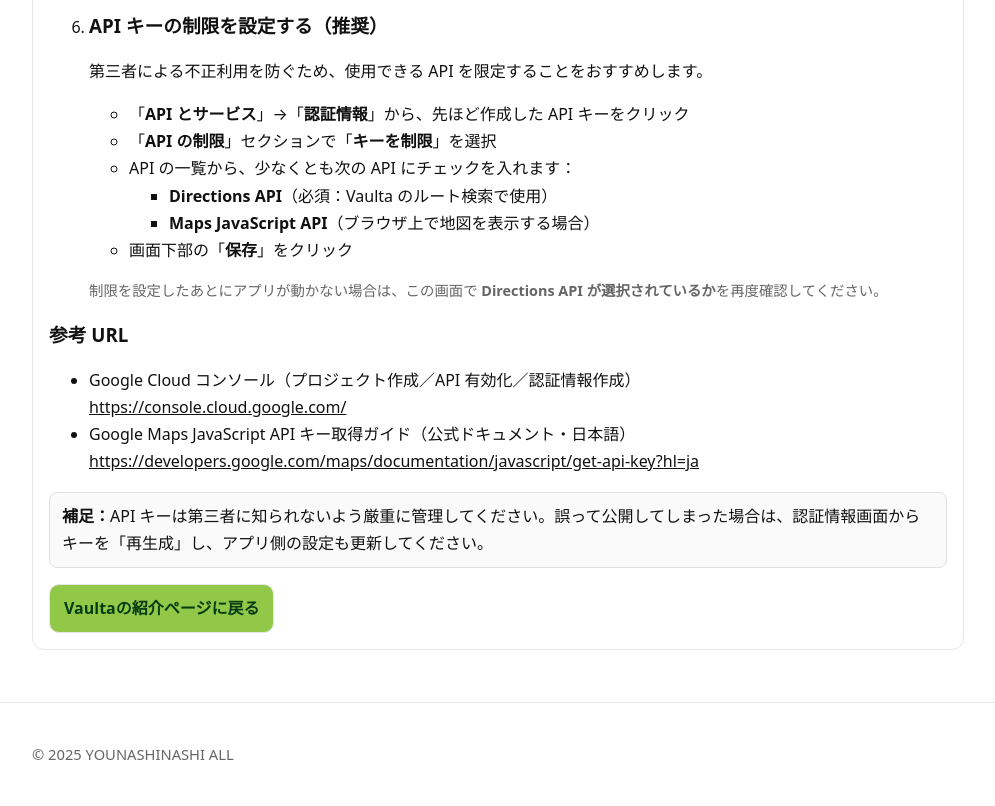
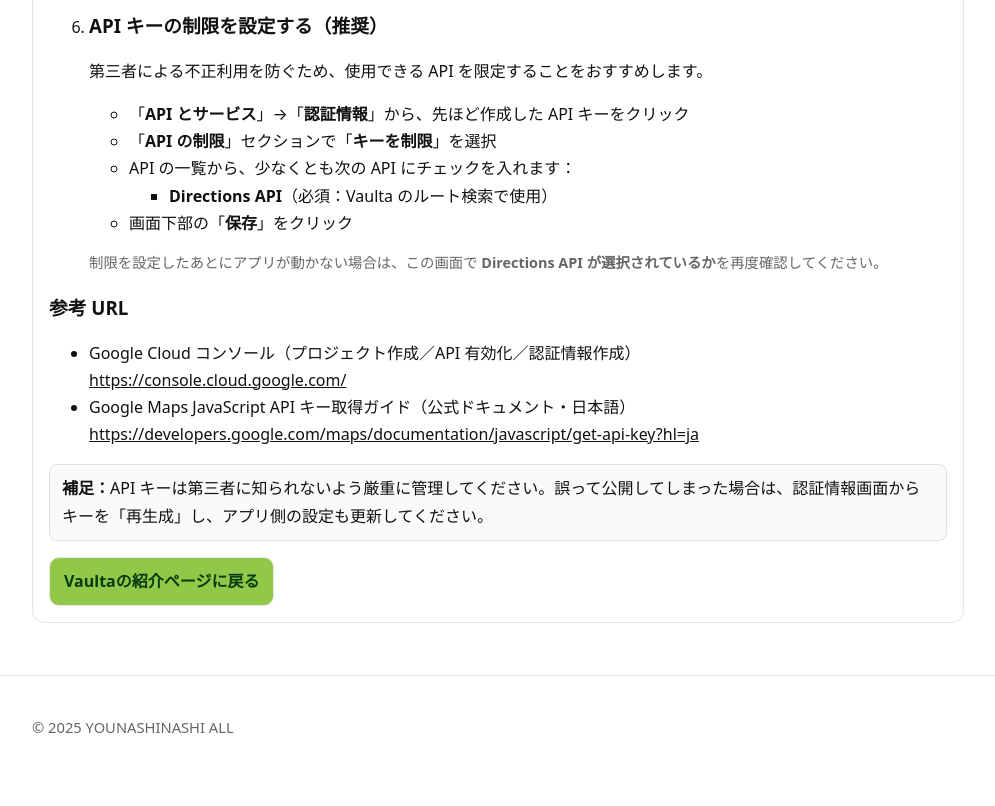
Before and after one commit to younashinashi/younashinashi.github.io, a plain HTML site: page apps/vaulta-api-key.html in a window 1280 px wide. Shown: the part 1103-1909 px from the top of the page, without its empty margins (142-1137 px from the left). After the commit the page ends 1881 px from the top, so only its background shows below. Drawn offline with Linux system fonts and the light colour scheme.

Commit message:
Update vaulta-api-key.html

```diff
--- a/apps/vaulta-api-key.html
+++ b/apps/vaulta-api-key.html
@@ -106,7 +106,6 @@
             <li>API の一覧から、少なくとも次の API にチェックを入れます：
               <ul>
                 <li><strong>Directions API</strong>（必須：Vaulta のルート検索で使用）</li>
-                <li><strong>Maps JavaScript API</strong>（ブラウザ上で地図を表示する場合）</li>
               </ul>
             </li>
             <li>画面下部の「<strong>保存</strong>」をクリック</li>
```
